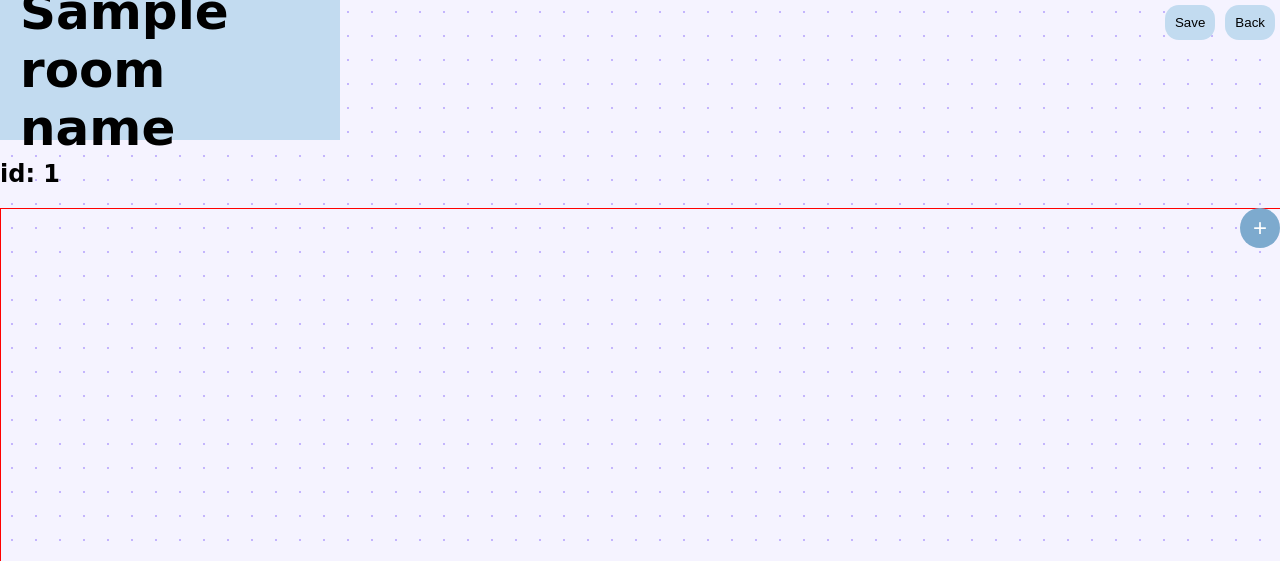
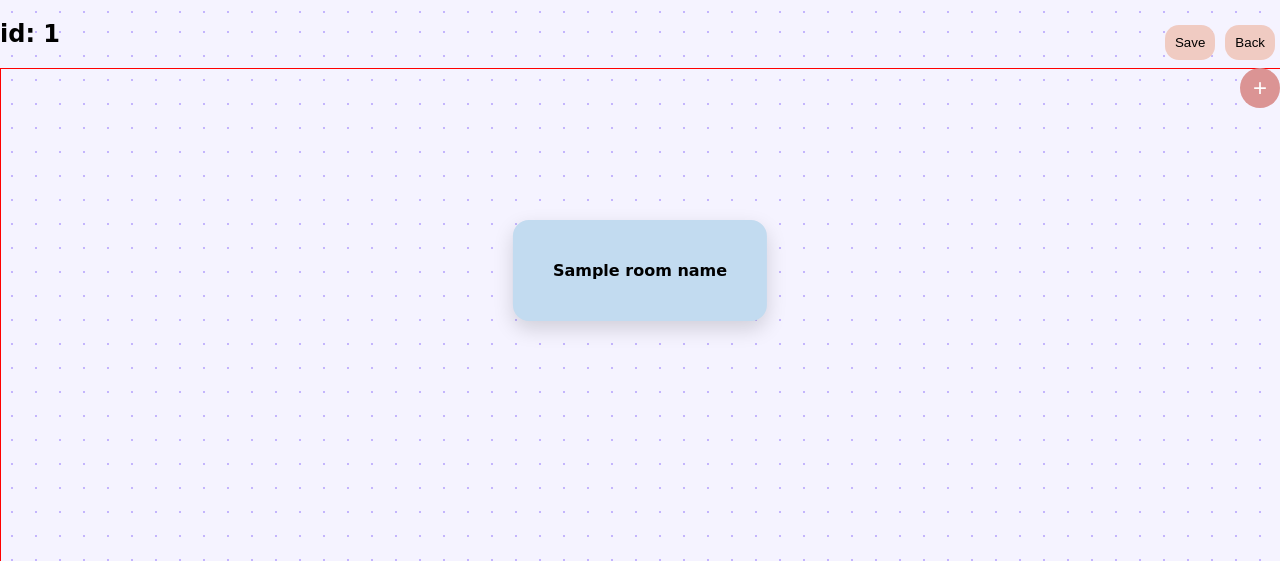
Before and after one commit to aniruddhajoshi876/mcwics-2026, a Flask app: template prompt-pages/apps/web/src/pages/templates/room.html in a window 1280 px wide. Shown: the top 561 px of the page. Run offline with Flask 3, Linux system fonts and the light colour scheme; the template is opened without the code that fills it: most values are stand-ins (such as "Sample title", 1, 10 or a date in 2020); some libraries are stand-ins or nearby versions.

Commit message:
centred room

```diff
--- a/prompt-pages/apps/web/src/static/room_styles.css
+++ b/prompt-pages/apps/web/src/static/room_styles.css
@@ -31,6 +31,7 @@ html, body {
 
     border-radius: 14px; /* bezel corners */
     border: 1px solid rgba(255, 255, 255, 0.4);
+    box-shadow: 0 8px 20px rgba(0,0,0,0.15);
 
     background: linear-gradient(
         135deg,
@@ -71,14 +72,16 @@ html, body {
 
 .header {
     background: #C2DBF0;
-    padding: 20px;
+    padding: 20px 40px;
 
-    display: flex;
-    justify-content: center;
-    align-items: center;
-    width: 300px;
-    height: 100px;
-    font-size: 50px;
+    position: absolute;
+    top: 200px;
+    left: 50%;
+    transform: translateX(-50%);
+
+    text-align: center;
+    border-radius: 16px;
+    box-shadow: 0 8px 20px rgba(0,0,0,0.15);
 }
 
 .date, .name {
@@ -93,7 +96,7 @@ button {
 }
 
 .action-button {
-    background: #C2DBF0;
+    background: #f0cbc2;
     border: none;
     padding: 10px 10px;
     margin: 5px;
@@ -106,7 +109,7 @@ button {
 }
 
 .add-post-button {
-    background-color: #7daace;
+    background-color: #db9494;
     color: #ffffff;
     border: none;
     border-radius: 50%;
```
